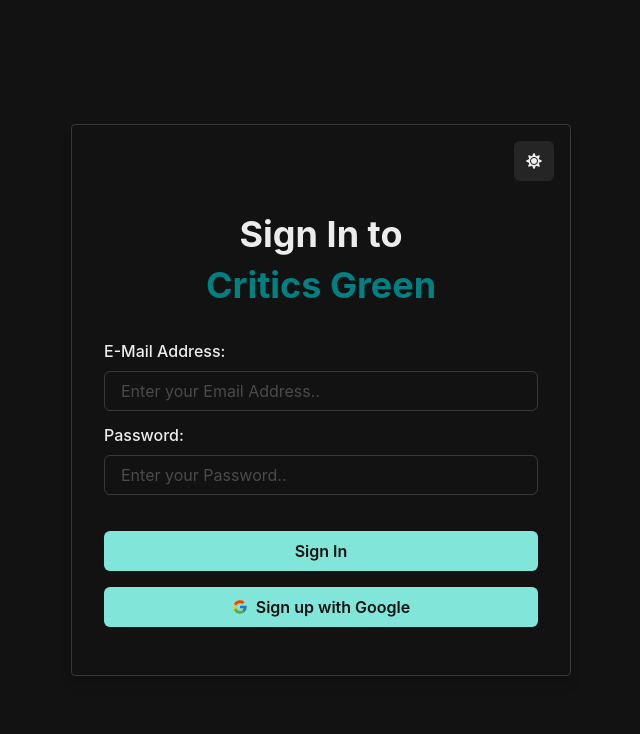
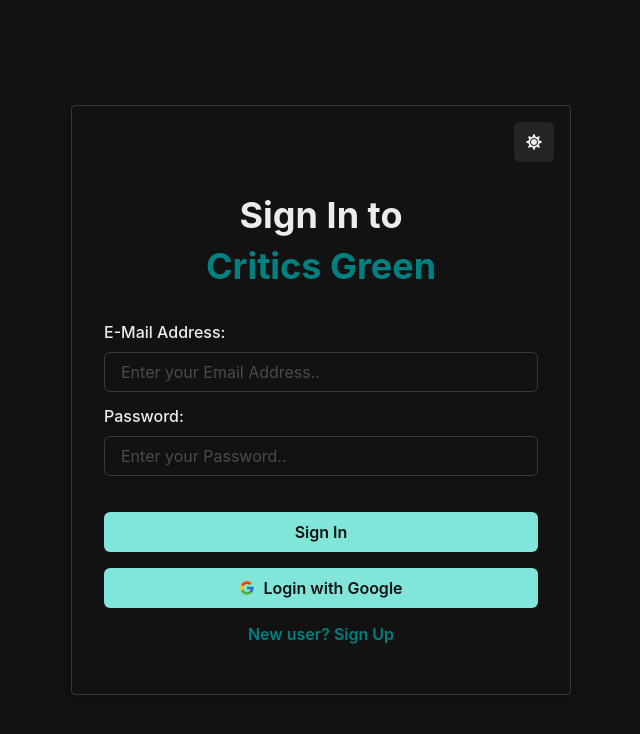
Before and after one commit to GitKunalHub/critics-green, a React (Vite) app: page / in a window 1280 px wide. Shown: the top 734 px of the page, without its empty margins (319-959 px from the left). Built offline with nearby package versions, Linux system fonts and the light colour scheme.

Commit message:
Sign in backend done

```diff
--- a/src/components/AuthLogin.tsx
+++ b/src/components/AuthLogin.tsx
@@ -12,6 +12,7 @@
 import React, { useEffect, useState } from "react";
 import {
   createUserWithEmailAndPassword,
+  signInWithEmailAndPassword,
   signInWithPopup,
   signOut,
 } from "firebase/auth";
@@ -94,12 +95,31 @@
 
   const [email, setEmail] = useState("");
   const [password, setPassword] = useState("");
-  const signIn = async () => {
+  const [isSignUp, setIsSignUp] = useState(false);
+
+  const toggleSignUp = () => {
+    setIsSignUp(!isSignUp); // Toggle the state to switch between sign-in and sign-up
+  };
+
+  const authenticationHandler = async () => {
+    if (isSignUp) {
+      // Sign Up
       try {
         await createUserWithEmailAndPassword(auth, email, password);
         navigateTo("/home");
-    } catch (err) {
-      console.error(err);
+      } catch (error) {
+        console.error("Sign Up failed:", error);
+        // You can display an error message to the user here
+      }
+    } else {
+      // Sign In
+      try {
+        await signInWithEmailAndPassword(auth, email, password);
+        navigateTo("/home");
+      } catch (error) {
+        console.log("Sign In failed:", error);
+        // You can display an error message to the user here
+      }
     }
   };
 
@@ -140,14 +160,29 @@
             placeholder="Enter your Password.."
           />
         </FormControl>
+        {isSignUp ? (
+          <>
             <Button
-          onClick={signIn}
+              onClick={authenticationHandler}
+              colorScheme={VariantColour}
+              width="full"
+              marginTop={9}
+            >
+              Sign Up
+            </Button>
+          </>
+        ) : (
+          <>
+            <Button
+              onClick={authenticationHandler}
               colorScheme={VariantColour}
               width="full"
               marginTop={9}
             >
               Sign In
             </Button>
+          </>
+        )}
         <Button
           onClick={signInWithGoogle}
           colorScheme={VariantColour}
@@ -155,7 +190,17 @@
           marginTop={4}
           leftIcon={<FcGoogle />} // Add the Google logo as an icon
         >
-          Sign up with Google
+          Login with Google
+        </Button>
+
+        <Button
+          onClick={toggleSignUp} // Toggle between Sign In and Sign Up
+          variant="link"
+          color={VariantColour}
+          width="full"
+          marginTop={4}
+        >
+          {isSignUp ? "Already have an account? Sign In" : "New user? Sign Up"}
         </Button>
       </form>
     </Box>
```
Lines whose indentation alone changed are shown as unchanged.
